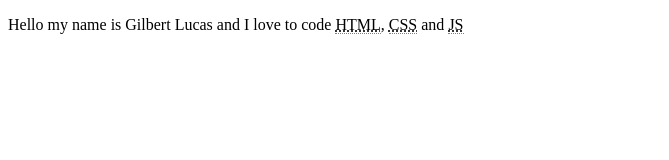
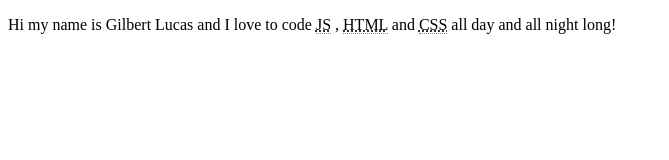
Before and after one commit to gilbertlucas46/ES6, a plain HTML site: page Template Strings/tagged-templates-dictionary-Lucas.html in a window 1280 px wide. Shown: the whole page, without its empty margins (0-669 px from the left). Drawn offline with Linux system fonts and the light colour scheme.

Commit message:
updated template strings :fire:

```diff
--- a/Template Strings/tagged-templates-dictionary-WES.html
+++ b/Template Strings/tagged-templates-dictionary-Lucas.html
@@ -25,25 +25,29 @@
 function addAbbreviations(strings, ...values) {
   const abbreviated = values.map(value => {
     if(dict[value]) {
-        return `<abbr title="${dict[value]}">${value}</abbr>`;
+      return  `
+        <abbr title="${dict[value]}">${value}</abbr>
+      `;
     }
     return value;
   });
-
   return strings.reduce((sentence, string, i) => {
-      return `${sentence}${string}${abbreviated[i] || ''}`;
+      return sentence + string + (abbreviated[i] || '');
     }, '');
 }
 
+
+
   const first = 'Gilbert';
   const last = 'Lucas';
-  const sentence = addAbbreviations`Hello my name is ${first} ${last} and I love to code ${'HTML'}, ${'CSS'} and ${'JS'}`;
+  const sentence = addAbbreviations`Hi my name is ${first} ${last} and I love to code ${'JS'}, ${'HTML'} and ${'CSS'} all day and all night long!`
 
   const bio = document.querySelector('.bio');
   const p = document.createElement('p');
   p.innerHTML = sentence;
   bio.appendChild(p);
 
+
 </script>
 </body>
 </html>
```
Also changed, not shown: Template Strings/template-strings-if.html (+2 -1 lines), Template Strings/template-strings-render-functions.html (+8 -4 lines). Lines whose indentation alone changed are shown as unchanged.
